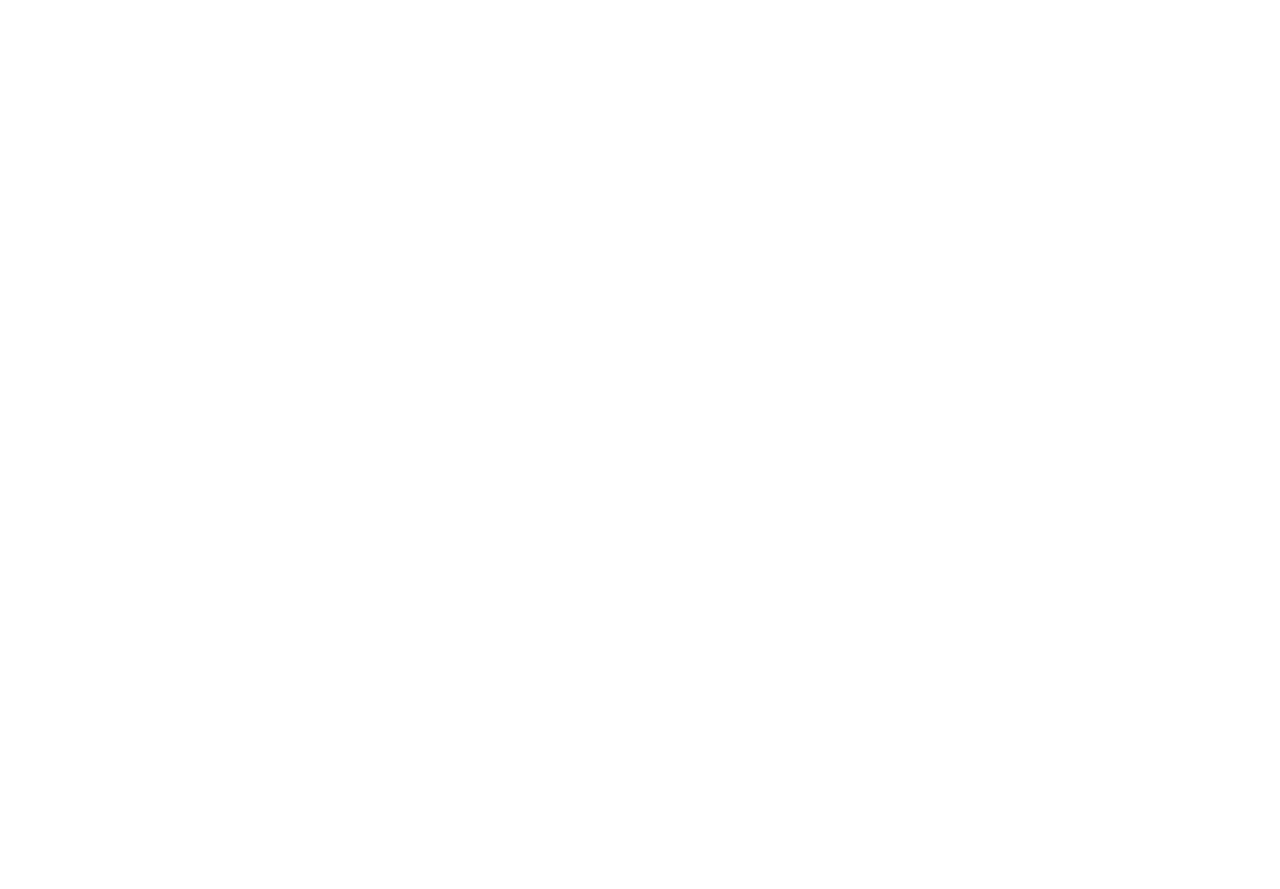
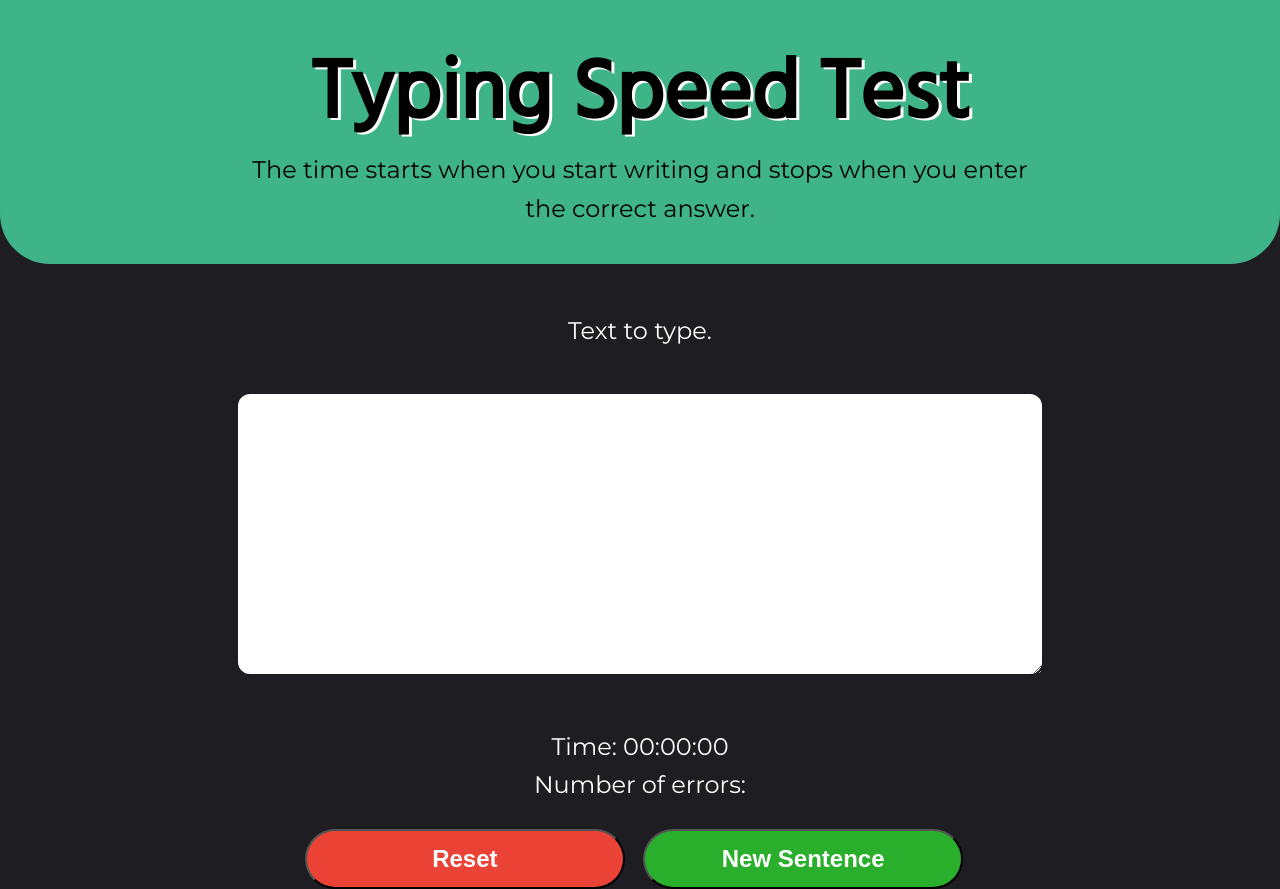
Before and after one commit to Mariana-oliveira/TypingSpeedTest, a plain HTML site: page index.html in a window 1280 px wide. Before the commit the page ends 800 px from the top, so only its background shows below. Drawn offline with Linux system fonts and the light colour scheme.

Commit message:
html structure and some design

```diff
--- a/assets/style/main.css
+++ b/assets/style/main.css
@@ -0,0 +1,223 @@
+/*
+ 	========================================
+	 CSS RESET
+	 	http://meyerweb.com/eric/tools/css/reset/
+  		 v2.0 | 20110126
+   		License: none (public domain)
+	========================================
+*/
+
+
+html, body, div, span, applet, object, iframe,
+h1, h2, h3, h4, h5, h6, p, blockquote, pre,
+a, abbr, acronym, address, big, cite, code,
+del, dfn, em, img, ins, kbd, q, s, samp,
+small, strike, strong, sub, sup, tt, var,
+b, u, i, center,
+dl, dt, dd, ol, ul, li,
+fieldset, form, label, legend,
+table, caption, tbody, tfoot, thead, tr, th, td,
+article, aside, canvas, details, embed,
+figure, figcaption, footer, header, hgroup,
+menu, nav, output, ruby, section, summary,
+time, mark, audio, video {
+	margin: 0;
+	padding: 0;
+	border: 0;
+	font-size: 100%;
+	font: inherit;
+	vertical-align: baseline;
+}
+/* HTML5 display-role reset for older browsers */
+article, aside, details, figcaption, figure,
+footer, header, hgroup, menu, nav, section {
+	display: block;
+}
+body {
+	line-height: 1;
+}
+ol, ul {
+	list-style: none;
+}
+blockquote, q {
+	quotes: none;
+}
+blockquote:before, blockquote:after,
+q:before, q:after {
+	content: '';
+	content: none;
+}
+table {
+	border-collapse: collapse;
+	border-spacing: 0;
+}
+
+/*
+    ======================================================
+    Colors
+    ======================================================
+*/
+:root{
+    --head-color: #3EB488;
+    --highlight-color: #2aaf2d;
+    --font-color-primary: #fff;
+    --font-color-secondary: #000;
+    --bg-color: #1E1D21;
+    --red-color: #EA4335;
+    --blue-color: #4285f4;
+    --width-mob: 100%;
+    --width-desk: 80%;
+
+}
+
+
+
+/*
+    ======================================================
+    Global Style
+    ======================================================
+*/
+
+/*Border box fit*/
+html{
+    box-sizing: border-box;
+}
+
+*, *:before, *:after{
+    box-sizing: inherit;
+}
+
+
+body{
+  font-family: 'Montserrat', sans-serif;
+  font-size: 1.1em;
+  text-align: center;
+  line-height: 1.6em;
+  background-color: var(--bg-color);
+  color: var(--font-color-primary);
+}
+
+
+
+.container{
+  width: var(--width-mob);
+}
+
+/* HEADER */
+header{
+  background: var(--head-color);
+  margin-bottom: 2em;
+  padding-bottom: 1.5em;
+  color: var(--font-color-secondary);
+  height: 20%;
+  border-bottom-left-radius: 25%;
+  border-bottom-right-radius: 25%;
+}
+
+header h1{
+  width: 90%;
+  margin: 0 auto;
+  font-family: 'Hind', sans-serif;
+  font-size: 2.8em;
+  font-weight: 600;
+  line-height: 1.3em;
+  padding-top: 0.5em;
+  text-shadow: var(--font-color-primary) 2px 1px;
+}
+
+header p{
+  width: 80%;
+  margin: 0 auto;
+}
+
+
+/*  Section */
+.reset, .refresh-text{
+  width: 10rem;
+  height: 2.5em;
+  margin: 1em 0.5em 0 0;
+  background: var(--highlight-color);
+  color: var(--font-color-primary);
+  font-size: 1em;
+  font-weight: 600;
+  border-radius: 50px;
+  position: relative;
+}
+
+.btn{
+  position: absolute;
+  width: var(--width-mob);
+  margin: 0 auto 50px auto;
+}
+
+.reset:active, .refresh-text:active{
+  box-shadow: 0 3px 0 #00823F;
+  top: 3px;
+}
+.reset{
+  background: var(--red-color);
+}
+
+textarea{
+  width: 80%;
+  margin: 1.5em auto;
+  border-radius: 10px;
+  border: 8px solid var(--bg-color);
+  font-size: 1.2em;
+  color: var(--font-color-secondary);
+  padding: 10px;
+}
+
+
+/* Reponsive */
+
+@media only screen and (min-width:1000px){
+  .container{
+    width:var(--width-desk);
+    margin: 0 auto;
+  }
+
+  body{
+    font-size: 1.5em;
+  }
+
+  header{
+    border-bottom-left-radius: 50px;
+    border-bottom-right-radius: 50px;
+  }
+
+  header h1{
+    font-size: 3.5em;
+    text-shadow: var(--font-color-primary) 3px 2px;
+  }
+
+  .reset, .refresh-text{
+    width: 15rem;
+  }
+
+  .btn{
+    width: var(--width-desk);
+    margin: 0 auto;
+  }
+
+  textarea{
+    border-radius: 20px;
+  }
+
+}
+
+@media only screen and (min-width:1250px){
+
+  body{
+    font-size: 1.5em;
+  }
+  h1{
+    font-size: 4em;
+    text-shadow: var(--font-color-primary) 3px 2px;
+  }
+
+  .reset, .refresh-text{
+    width: 20rem;
+  }
+
+}
--- a/index.html
+++ b/index.html
@@ -4,8 +4,40 @@
   <meta charset="UTF-8">
   <meta name="viewport" content="width=device-width, initial-scale=1.0">
   <title>Typing Speed Test</title>
+  <link rel="stylesheet" href="assets/style/main.css">
+  <link href="https://fonts.googleapis.com/css2?family=Hind&family=Montserrat&display=swap" rel="stylesheet">
 </head>
 <body>
 
+
+    <header>
+      <div class="container">
+        <h1>Typing Speed Test</h1>
+        <p>The time starts when you start writing and stops when you enter the correct answer.
+        </p>
+      </div>
+    </header>
+
+    <div class="container">
+      <section>
+        <p class="text-to-type">Text to type.</p>
+
+        <textarea name="text-typed" id="text-typed" class="text-typed" cols="30" rows="10"></textarea>
+
+        <p class="label">Time: <span class="time">00:00:00</span></p>
+        <p class="label">Number of errors: <span class="errors"></span></p>
+
+        <div class="btn">
+          <button class="reset">Reset</button>
+          <button class="refresh-text">New Sentence</button>
+        </div>
+
+
+      </section>
+
+  </div>
+
+    <link rel="stylesheet" href="assets/script/script.js">
+
 </body>
 </html>
```
